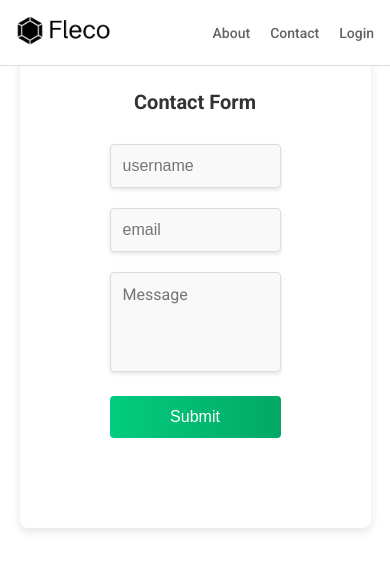
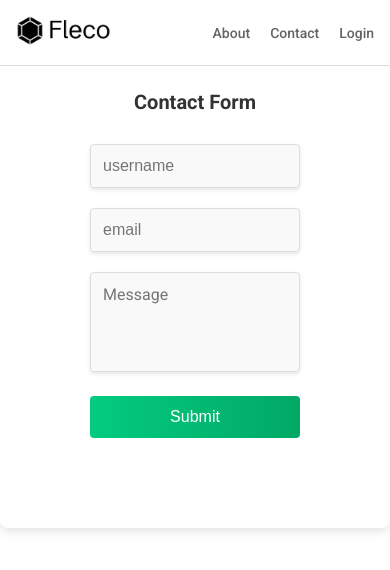
Before and after one commit to abhay29121994/Fleco, a React (Vite) app in the folder client/: page /contact in a window 390 px wide. Shown: the top 570 px of the page. Built offline with nearby package versions, Linux system fonts and the light colour scheme.

Commit message:
change width of contact container

```diff
--- a/client/src/index.css
+++ b/client/src/index.css
@@ -555,6 +555,8 @@ select {
   max-width: 500px;
   text-align: center;
   transition: all 0.3s ease-in-out;
+
+
 }
 
 /* Title Styling */
@@ -636,7 +638,7 @@ select {
 /* Responsive Design */
 @media screen and (max-width: 500px) {
   .contact-form-container {
-    width: 90%;
+    /* width: 90%; */
     padding: 90px;
   }
 
```
